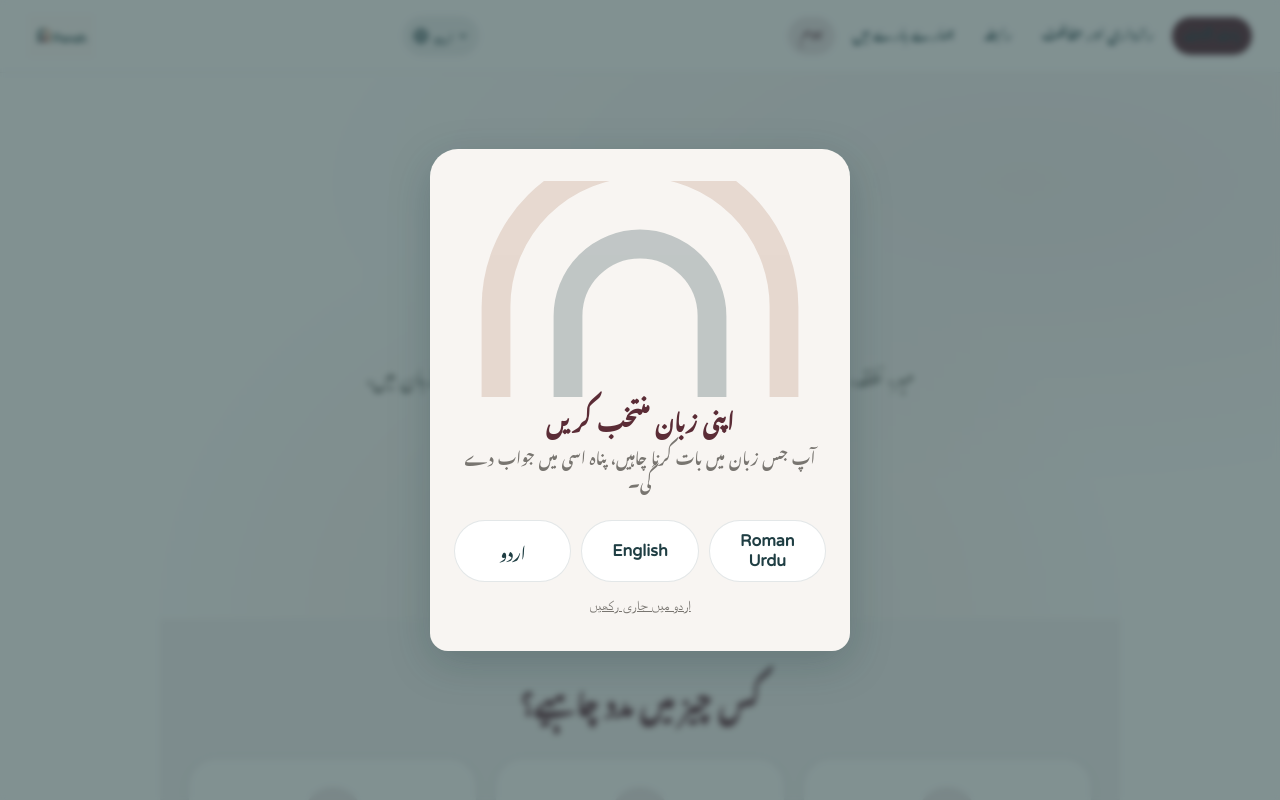
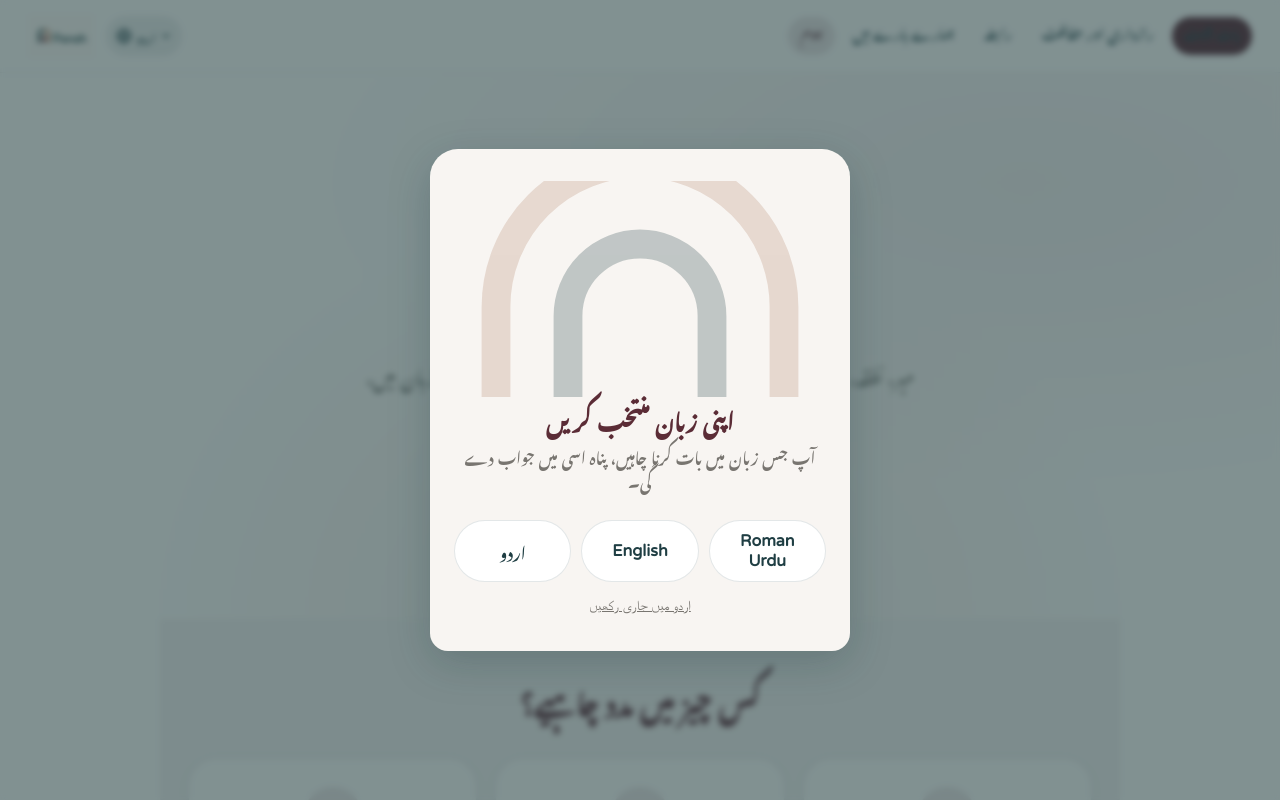
Before and after one commit to ayesha-bscs25seecs/Panah, a Flask app: page / in a window 1280 px wide. Run offline with Flask 3, Linux system fonts and the light colour scheme; some web fonts are replaced.

Commit message:
fixed lang-drop-down position

```diff
--- a/panah_backend/static/landing.css
+++ b/panah_backend/static/landing.css
@@ -47,6 +47,13 @@ body.landing-body {
   padding-top: calc(12px + var(--safe-top));
   background-color: var(--cream);
   border-bottom: 1px solid rgba(31, 62, 67, 0.08);
+}
+
+.header-left {
+  display: flex;
+  align-items: center;
+  gap: 12px;
+  overflow: visible;
 }
 
 .landing-header-logo {
--- a/panah_backend/templates/base.html
+++ b/panah_backend/templates/base.html
@@ -28,6 +28,7 @@
 <body class="landing-body">
 
   <header class="landing-header">
+    <div class="header-left">
       <a href="{{ url_for('home') }}" aria-label="Panah home">
         <img src="{{ url_for('static', filename='logo-side.png') }}" alt="Panah" class="landing-header-logo" />
       </a>
@@ -50,6 +51,7 @@
           <button type="button" class="lang-switcher-option" data-lang="ur" role="menuitem">اردو</button>
           <button type="button" class="lang-switcher-option" data-lang="en" role="menuitem">English</button>
           <button type="button" class="lang-switcher-option" data-lang="roman" role="menuitem">Roman Urdu</button>
+        </div>
       </div>
     </div>
 
```
Lines whose indentation alone changed are shown as unchanged.
